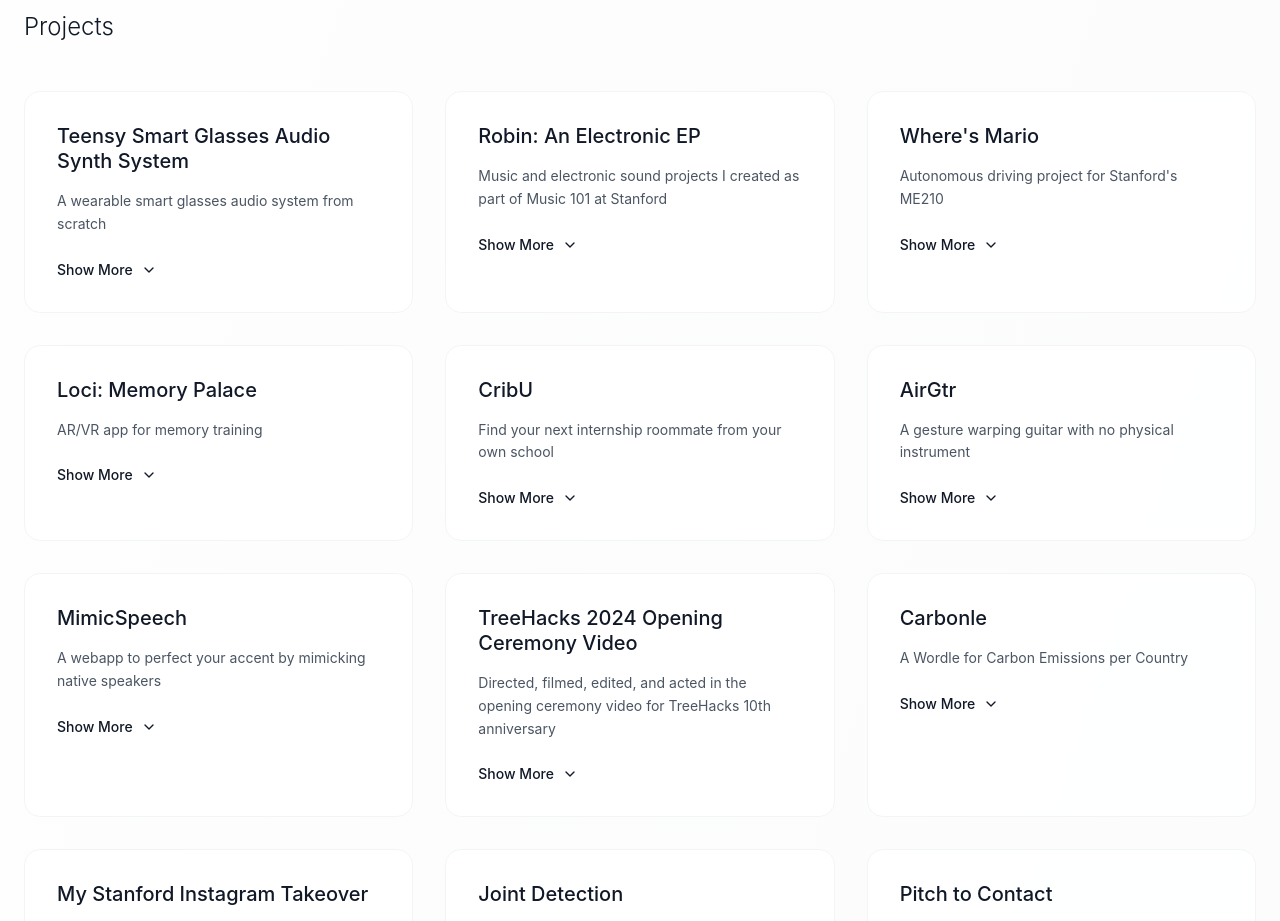
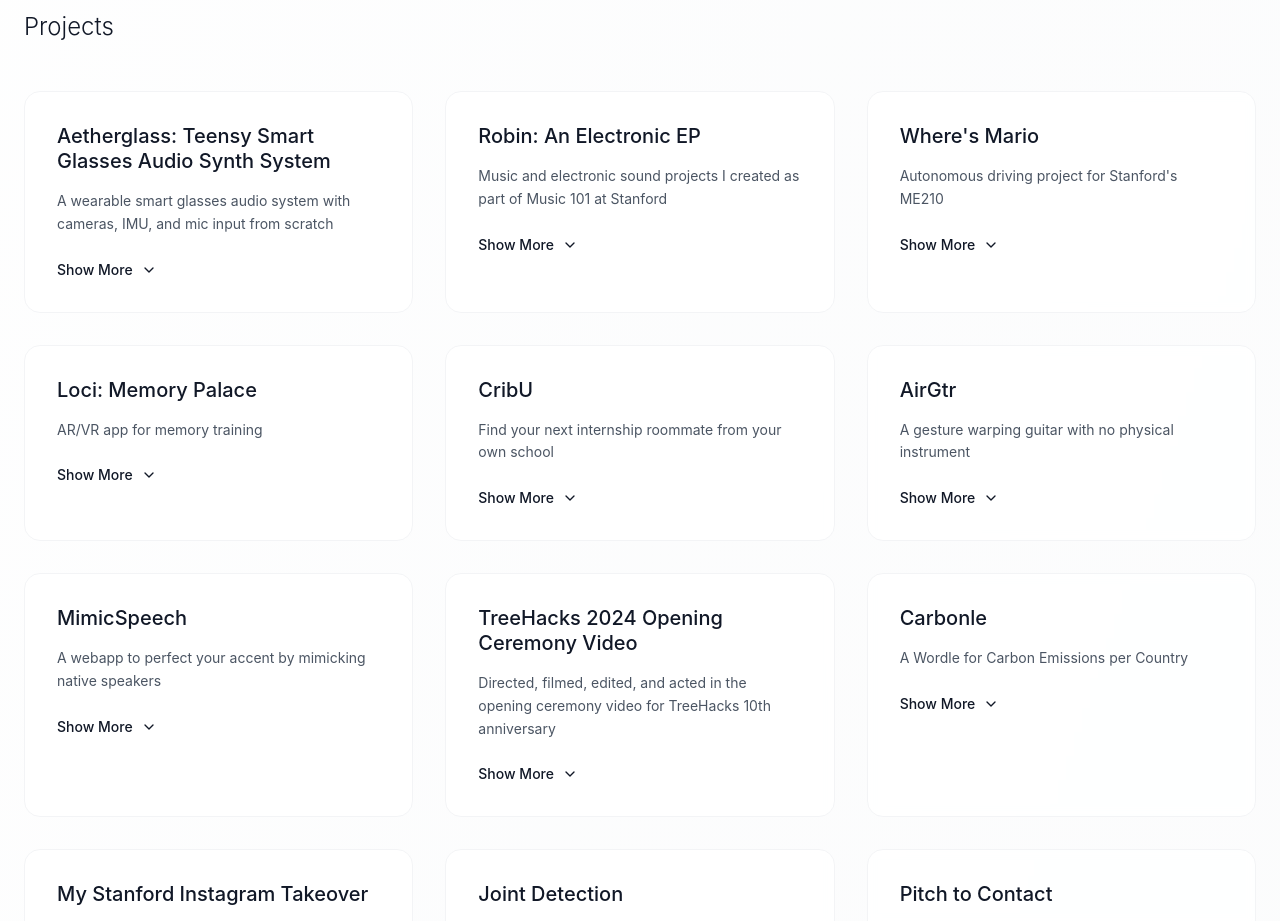
Before and after one commit to shanemion/personal-website, a React (Create React App) app: page / in a window 1280 px wide. Shown: the part 1360-2281 px from the top of the page. Built offline with nearby package versions, Linux system fonts and the light colour scheme.

Commit message:
updated aetherglass description

```diff
--- a/src/App.js
+++ b/src/App.js
@@ -66,9 +66,10 @@ const App = () => {
 
   const projects = [
     {
-      name: "Teensy Smart Glasses Audio Synth System",
-      description: "A wearable smart glasses audio system from scratch",
-      fullDescription: "Designed and built a wearable smart glasses audio system from scratch, owning all hardware, embedded software, and product decisions to map motion, mic input, embedded TinyML CV, and touch into real-time ambient audio effects.",
+      name: "Aetherglass: Teensy Smart Glasses Audio Synth System",
+      description: "A wearable smart glasses audio system with cameras, IMU, and mic input from scratch",
+      fullDescription: "Designed and built a wearable smart glasses audio system from scratch, owning all hardware, embedded software, and product decisions to map motion, mic input, embedded TinyML CV, and touch into real-time ambient audio effects. Sound demo coming sept when I get home lol, it works!",
+      image: "hold.jpeg",
     },
     {
       name: "Robin: An Electronic EP",
```
Also changed, not shown: 1 other file (tests, documents, lock files or other folders).
